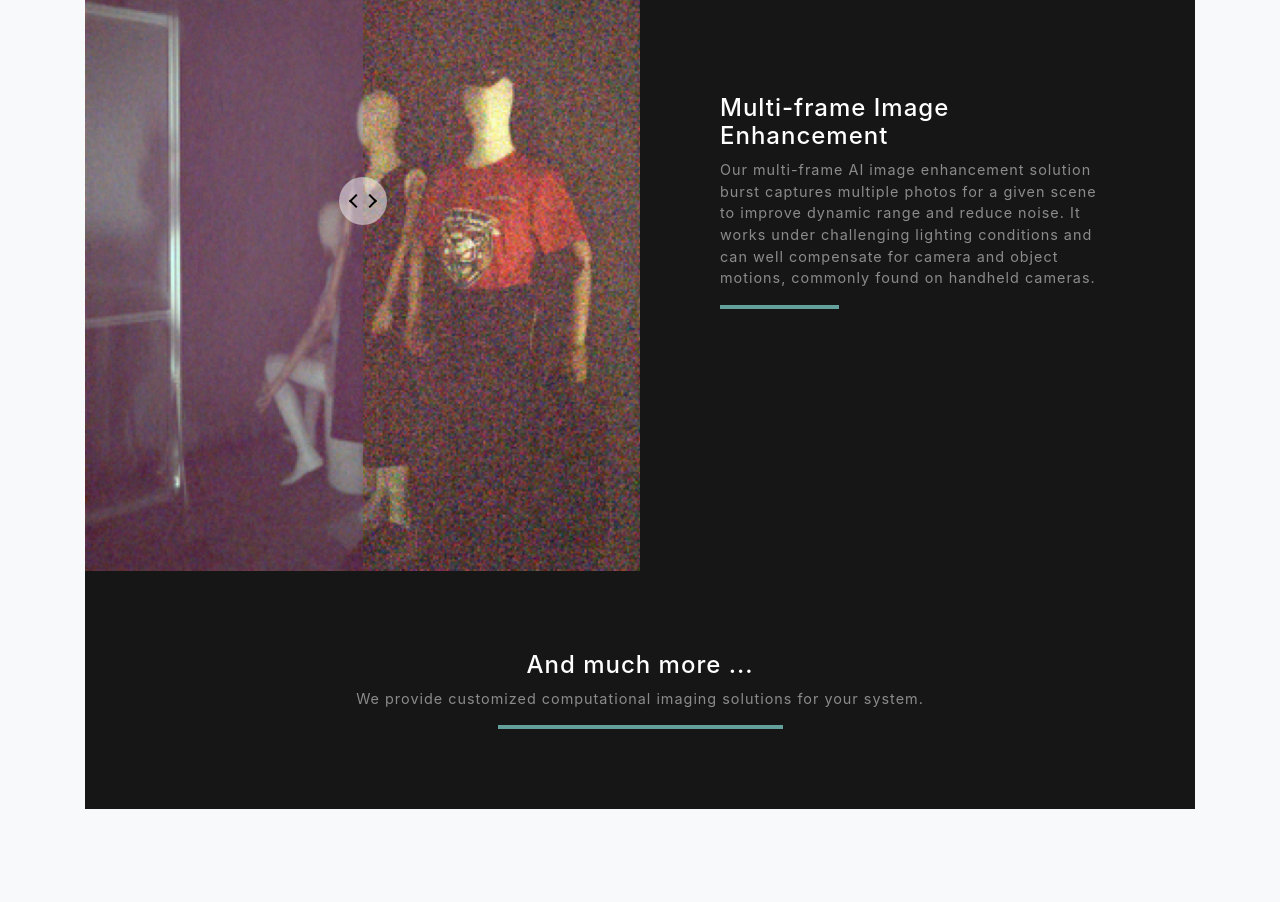
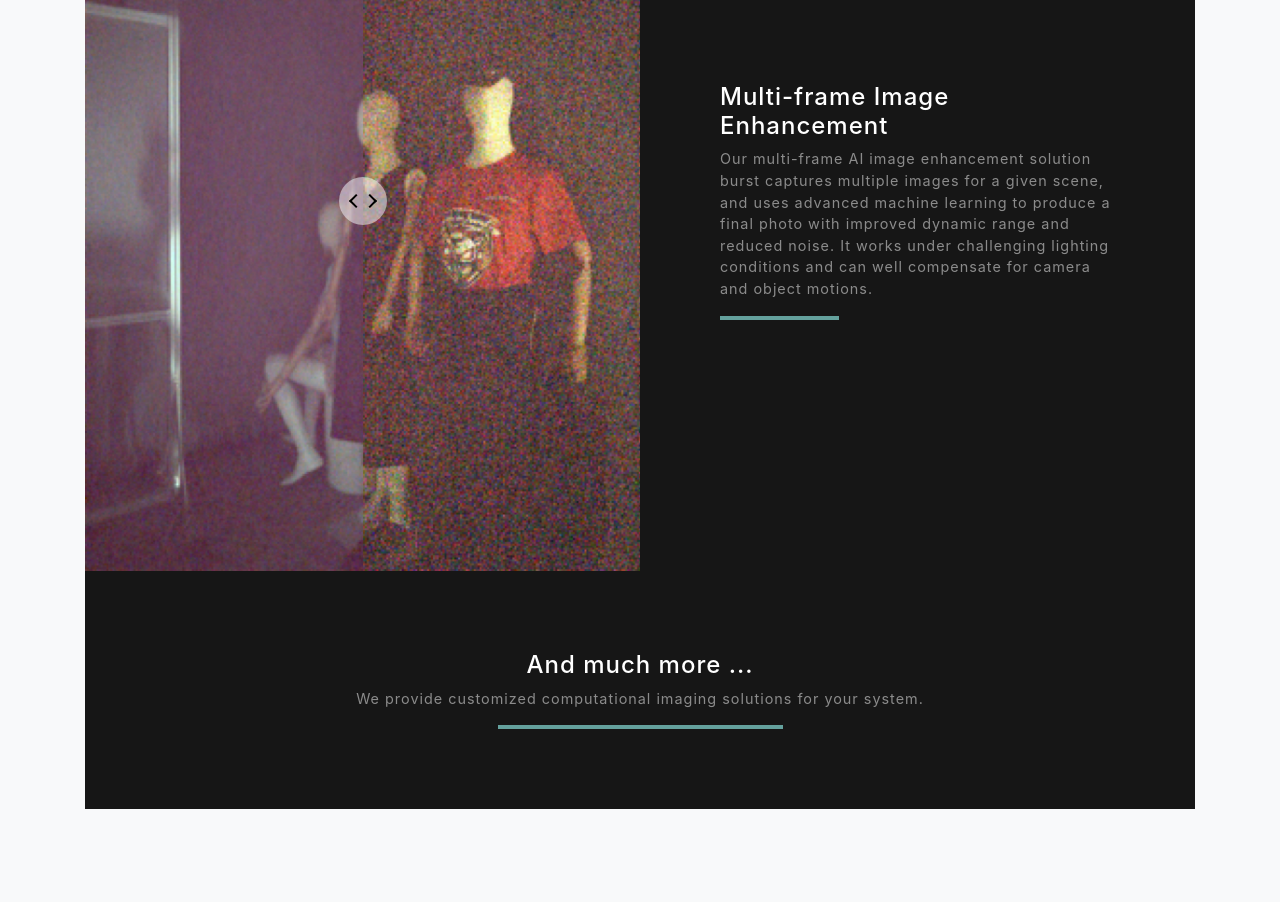
Before and after one commit to SenseBrainTech/sensebraintech.github.io, a website with bundled scripts: page index.html in a window 1280 px wide. Shown: the part 2479-3381 px from the top of the page. Built offline with nearby package versions, Linux system fonts and the light colour scheme.

Commit message:
typo fix

```diff
--- a/index.html
+++ b/index.html
@@ -176,10 +176,9 @@
               <div class="project-text w-100 my-auto text-center text-lg-left">
                 <h4 class="text-white">Multi-frame Image Enhancement</h4>
                 <p class="mb-0 text-white-50">
-                  Our multi-frame AI image enhancement solution burst captures multiple photos for a given scene
-                  to improve dynamic range and reduce noise.
-                  It works under challenging lighting conditions and can well compensate for camera and object motions, commonly found
-                  on handheld cameras.
+                  Our multi-frame AI image enhancement solution burst captures multiple images for a given scene, and
+                  uses advanced machine learning to produce a final photo with improved dynamic range and reduced noise.
+                  It works under challenging lighting conditions and can well compensate for camera and object motions.
                 </p>
                 <hr class="d-none d-lg-block mb-0 ml-0">
               </div>
```
